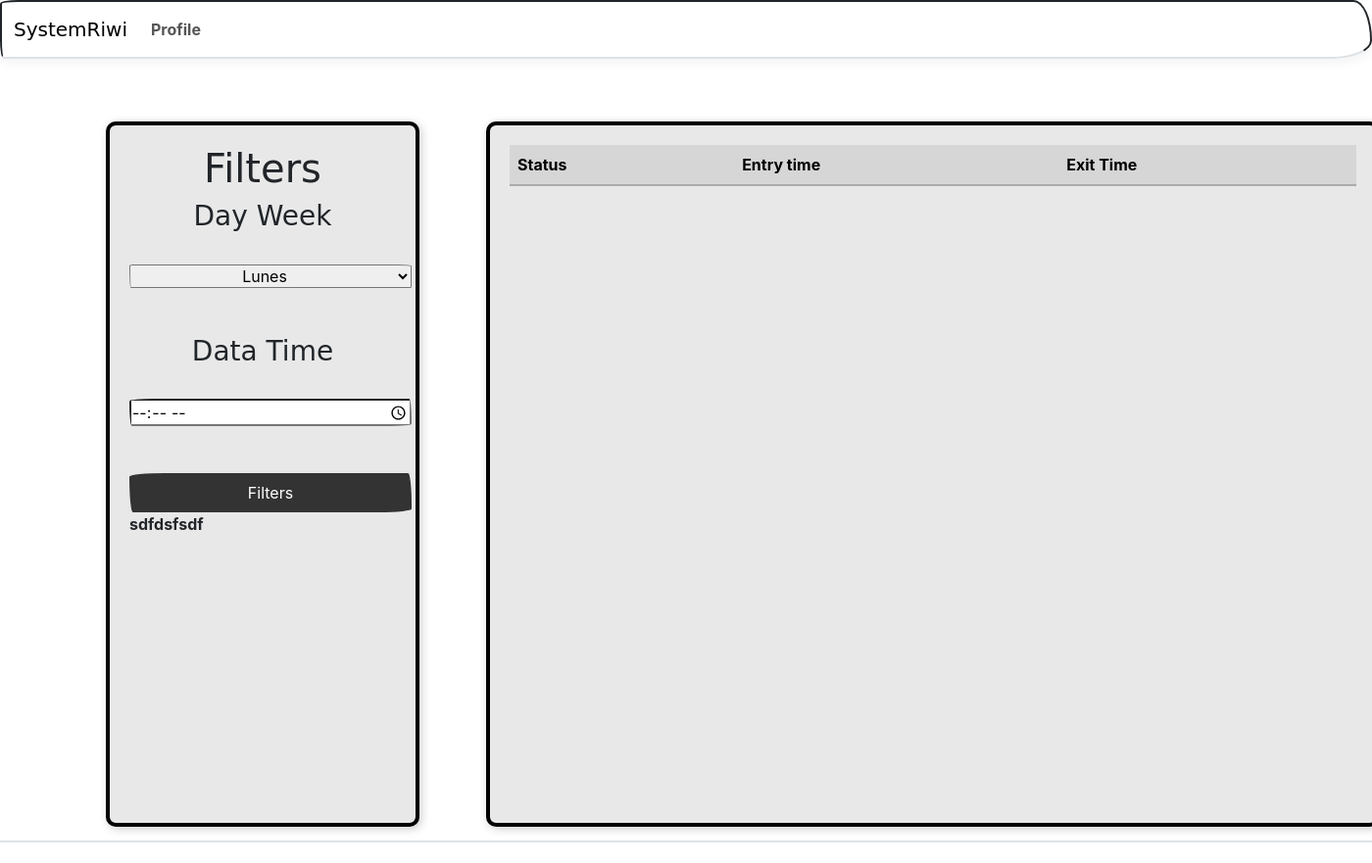
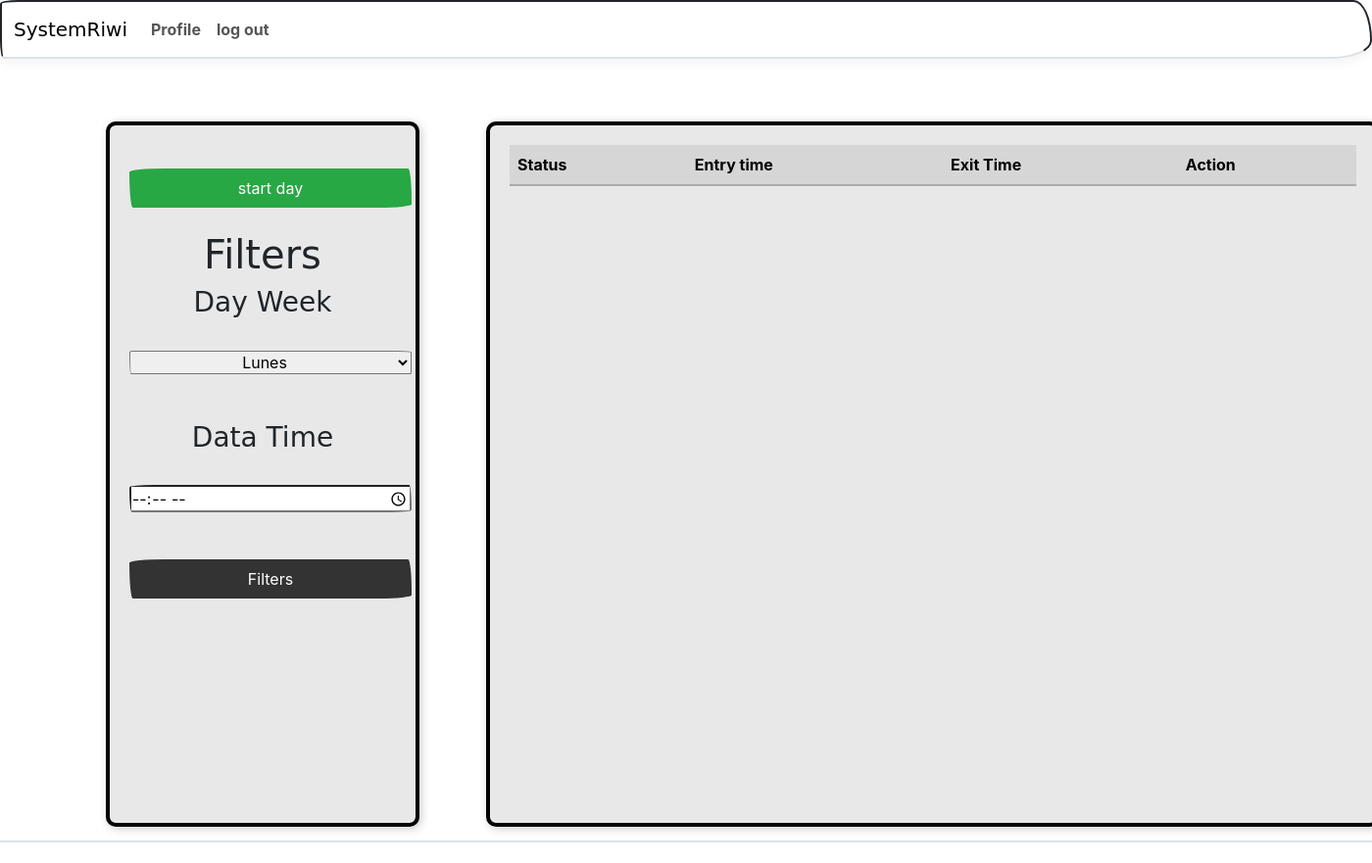
Before and after one commit to Duvan20/SystemRiwi, an ASP.NET Core app: page /History in a window 1400 px wide. Shown: the top 881 px of the page at 98% size. Run offline with ASP.NET Core 8, Linux system fonts and the light colour scheme; the visitor is signed in with stand-in values (Sample User, id 1); data that the repository does not hold is empty; style sheets or scripts are compiled from the project's sources; some web fonts are replaced.

Commit message:
guardian y temposizador

```diff
--- a/Controllers/HistoryControllers.cs
+++ b/Controllers/HistoryControllers.cs
@@ -1,3 +1,4 @@
+using Microsoft.AspNetCore.Authorization;
 using Microsoft.AspNetCore.Mvc;
 using Microsoft.EntityFrameworkCore;
 using SystemRiwi.Data;
@@ -5,6 +6,7 @@ using SystemRiwi.Models;
 
 namespace SystemRiwi.Controllers
 {
+    [Authorize]
     public class HistoryController : Controller
     {
         public readonly SystemRiwiContext _context;
--- a/Views/History/Index.cshtml
+++ b/Views/History/Index.cshtml
@@ -7,7 +7,10 @@
         <div class="col-md-4">
             <div class="card_filte">
                 <div class="cuadro_filter">
-
+                    <br>
+                    <button class="btn btn-success" style="width: 18pc;">start day</button>
+                    <br>
+                    <br>
                     <h1 class="text-center">Filters</h1>
                         <form >
                             <h3 class="text-center">Day Week</h3>
@@ -34,7 +37,7 @@
 
                             <div class="" style="display: block;">
                                 <button class="btn btn-primary text-center" style="width: 18pc;">Filters</button>
-                            </div>sdfdsfsdf
+                            </div>
                         </form>
                 </div>
             </div>
@@ -47,20 +50,19 @@
                             <th scope="col">Status</th>
                             <th scope="col">Entry time</th>
                             <th scope="col">Exit Time</th>
-
-
-
+                            <th scope="col">Action</th>
                         </tr>
                     </thead>
                     <tbody>
                     @foreach(var History in Model){
                         <tr>
-
                             <td>@History.Status</td>
                             <td>@History.EntryTime</td>
                             <td>@History.ExitTime</td>
+                            <td>
+                                <button class="btn btn-danger">finish day</button>
+                            </td>
                         </tr>
-
                     }
                     </tbody>
                 </table>
--- a/Views/Shared/_Layout.cshtml
+++ b/Views/Shared/_Layout.cshtml
@@ -21,6 +21,9 @@
                     <ul class="navbar-nav flex-grow-1">
                         <li class="nav-item">
                             <a class="nav-link text-dark" asp-area="" asp-controller="Users" asp-action="Index">Profile</a>
+                        </li>
+                          <li class="nav-item">
+                            <a class="nav-link text-dark" asp-area="" asp-controller="Users" asp-action="Salir">log out</a>
                         </li>
                         @if(@ViewBag.Occupation == "Employees"){
                             <li class="nav-item">
```
Also changed, not shown: Controllers/HomeController.cs (+15 -2 lines), Controllers/UsersController.cs (+9 -3 lines), Program.cs (+10 -1 lines).
